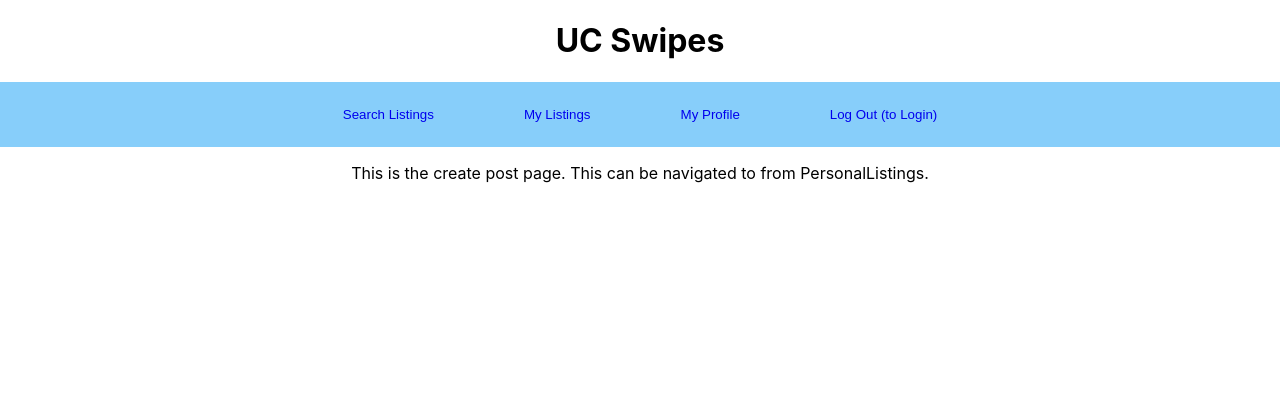
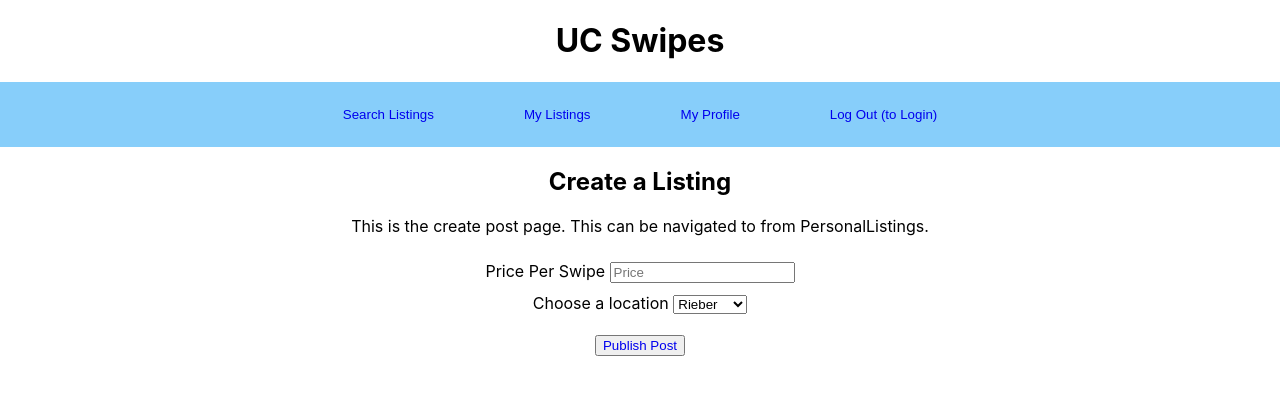
Before and after one commit to chloemaybrandon/UC-Swipes, a React (Create React App) app in the folder frontend/: page /create-post in a window 1280 px wide. Shown: the top 394 px of the page. Built offline with nearby package versions, Linux system fonts and the light colour scheme.

Commit message:
Updated CreatePost.js
Added the html and form to fill out for creating a listing.

```diff
--- a/frontend/src/Pages/CreatePost.js
+++ b/frontend/src/Pages/CreatePost.js
@@ -1,6 +1,6 @@
 //creating a post will need to route to main page
-// import React, { useState } from "react";
-// import { Link } from "react-router-dom";
+import React, { useState } from "react";
+import { Link } from "react-router-dom";
 
 // export default function CreateAccount() {
 //     const [email, setEmail] = useState("");
@@ -68,9 +68,46 @@
 
 
 export default function CreatePost(){
+    // const [name, setName] = useState("");
+    const [price, setPrice] = useState("");
+    const [location, setLocation] = useState("");
+    // const [password, setPass] = useState("");
+
+
+    const handleSubmit = (e) => {
+        e.preventDefault();
+        console.log("Created an Listing");
+    };
+
+
+
     return(
         <div>
+            <h2>Create a Listing</h2>
             <p>This is the create post page. This can be navigated to from PersonalListings.</p>
+            <form>
+                <label htmlFor="price">Price Per Swipe </label>
+                    <input
+                        value={price}
+                        name="price"
+                        onChange={(e) => setPrice(e.target.value)}
+                        id="price"
+                        placeholder="Price"
+                    />
+                    <br />
+                <label htmlFor="location">Choose a location </label>
+                    <select name="location" value={location} onChange={(e) => setLocation(e.target.value)}>
+                        <option value="rieber">Rieber</option>
+                        <option value="hedrick">Hedrick</option>
+                        <option value="sproul">Sproul</option>
+                        <option value="de_neve">De Neve</option>
+                    </select>
+                    <br />
+                    <br />
+                <button onClick={handleSubmit}>
+                    <Link to="/search-listings">Publish Post</Link>
+                </button>
+            </form>
         </div>
     )
 }
```
